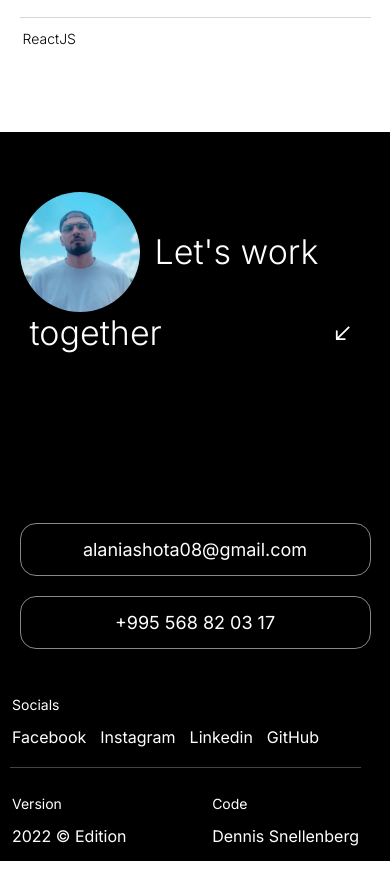
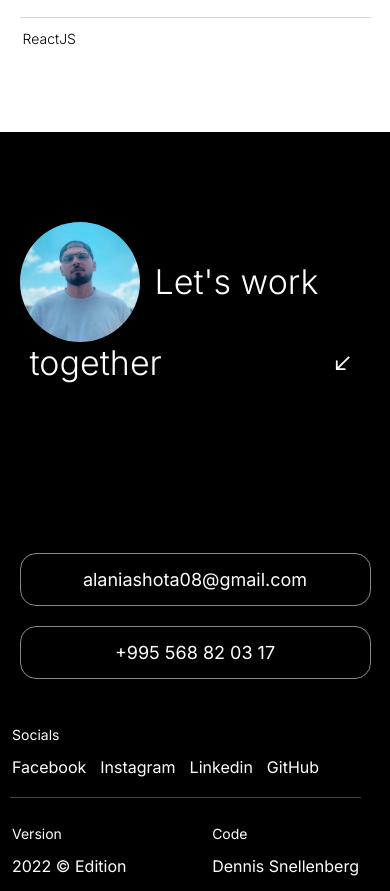
Before and after one commit to AlaniaShota/Portfolio, a React (Vite) app: page / in a window 390 px wide. Shown: the part 3660-4551 px from the top of the page. Before the commit the page ends 4521 px from the top, so only its background shows below. Built offline with nearby package versions, Linux system fonts and the light colour scheme.

Commit message:
change padding

```diff
--- a/src/components/contact/Contact.scss
+++ b/src/components/contact/Contact.scss
@@ -254,7 +254,7 @@ a {
         justify-content: space-evenly;
 
         .contact-body {
-            padding: 40px 0 0 0;
+            padding: 70px 0 0 0;
             justify-content: center;
 
             .contact-section-title {
```
